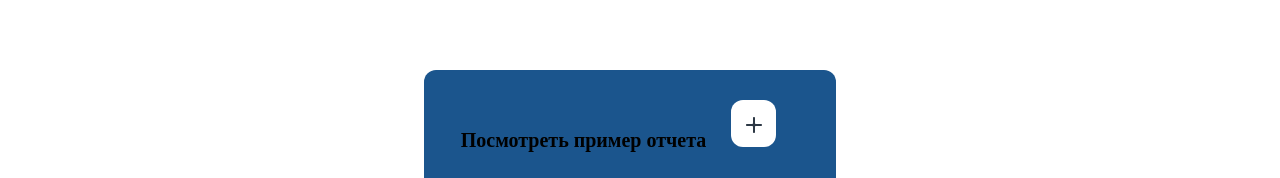
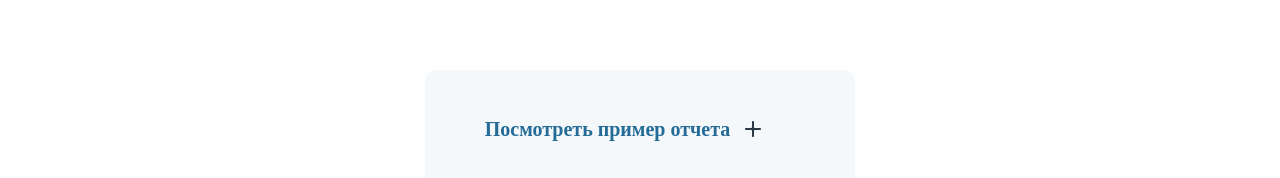
Before and after one commit to Umarchek/Family-site, a plain HTML site: page index.html in a window 1280 px wide. Shown: the part 2316-2494 px from the top of the page. Drawn offline with Linux system fonts and the light colour scheme; a web font is replaced by a local one.

Commit message:
Update style.css

```diff
--- a/styles/style.css
+++ b/styles/style.css
@@ -4,10 +4,10 @@
         box-sizing: border-box;
         font-family: Nunito Sans;
     }
-
     /* ============================================ Applications ============================================ */
     /* ============================================ Applications ============================================ */
     /* ============================================ Applications ============================================ */
+
     .Applications {
         background-color: #2D3845;
         height: 861px;
@@ -22,8 +22,8 @@
     .Applications .applications-content .application-left-content {
         width: 750px;
     }
+    /* APPLICATION-LEFT */
 
-/* APPLICATION-LEFT */
     .Applications .applications-content .application-left-content .application-left-text .applications-left-text {
         width: 750px;
         font-style: normal;
@@ -70,8 +70,8 @@
     .Applications .applications-content .application-left-content .application-mini-all-content .application-mini-left-content .application-mini-left-inputs .application-mini-left-inputs-left-content .application-left-input .applications-left-input:focus {
         outline: none;
     }
+    /* -mini */
 
-/* -mini */
     .Applications .applications-content .application-left-content .application-mini-all-content {
         display: flex;
     }
@@ -124,7 +124,6 @@
         margin-top: 65px;
     }
 
-
     .Applications .applications-content .application-left-content .application-footer .application-button .applications-button {
         display: flex;
         background: transparent;
@@ -161,13 +160,9 @@
         margin-left: 40px;
         margin-top: 60px;
     }
-
-
     /* ============================================================= Applications END =============================================================*/
     /* ============================================================= Applications END =============================================================*/
     /* ============================================================= Applications END =============================================================*/
-
-
     /*============================================ Resuls ============================================*/
     /*============================================ Resuls ============================================*/
     /*============================================ Resuls ============================================*/
@@ -221,31 +216,27 @@
 
     .big-content-buttons {
         border-radius: 12px;
-    padding-top: 30px;
         font-weight: 600;
         font-size: 20px;
         line-height: 150%;
-    background: #1B558D;
-    padding-bottom: 37px;
-    padding-left: 37px;
-    margin-right: 20px;
+        background: #F4F8FA;
+        color: #246B97;
         border: none;
-    font-size: 20px;
-    line-height: 150%;
+        padding: 37px 60px;
+        display: flex;
+        align-items: center;
+        padding-right: 20px;
     }
 
     .big-content-buttons span {
+        display: flex;
+        align-items: center;
         padding-right: 60px;
-    padding-left: 20px;
     }
 
     .big-content-buttons span img {
         padding: 14px;
-    background: #FFFFFF;
-    border-radius: 12px;
-    padding-top: 17px;
     }
-
     /*============================================ Resuls END ============================================*/
     /*============================================ Resuls END ============================================*/
     /*============================================ Resuls END ============================================*/
```
Lines whose indentation alone changed are shown as unchanged.
